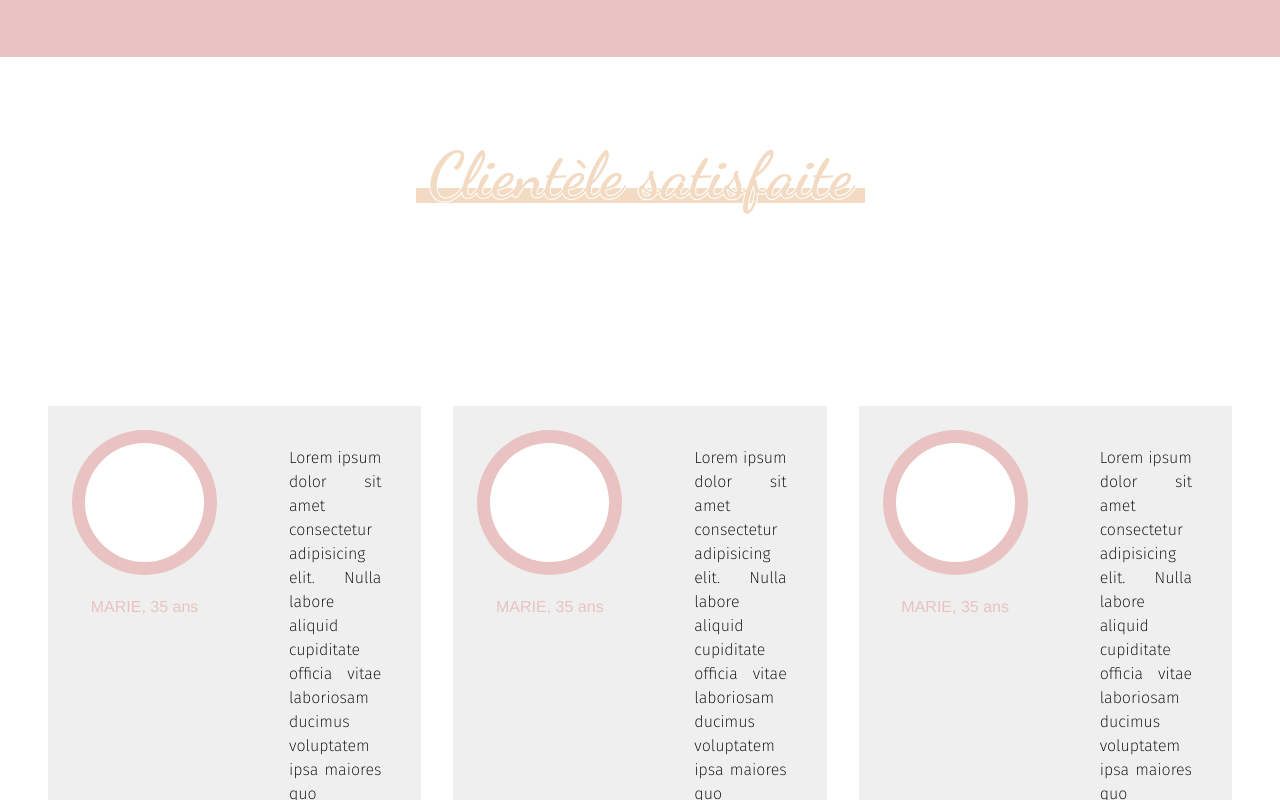
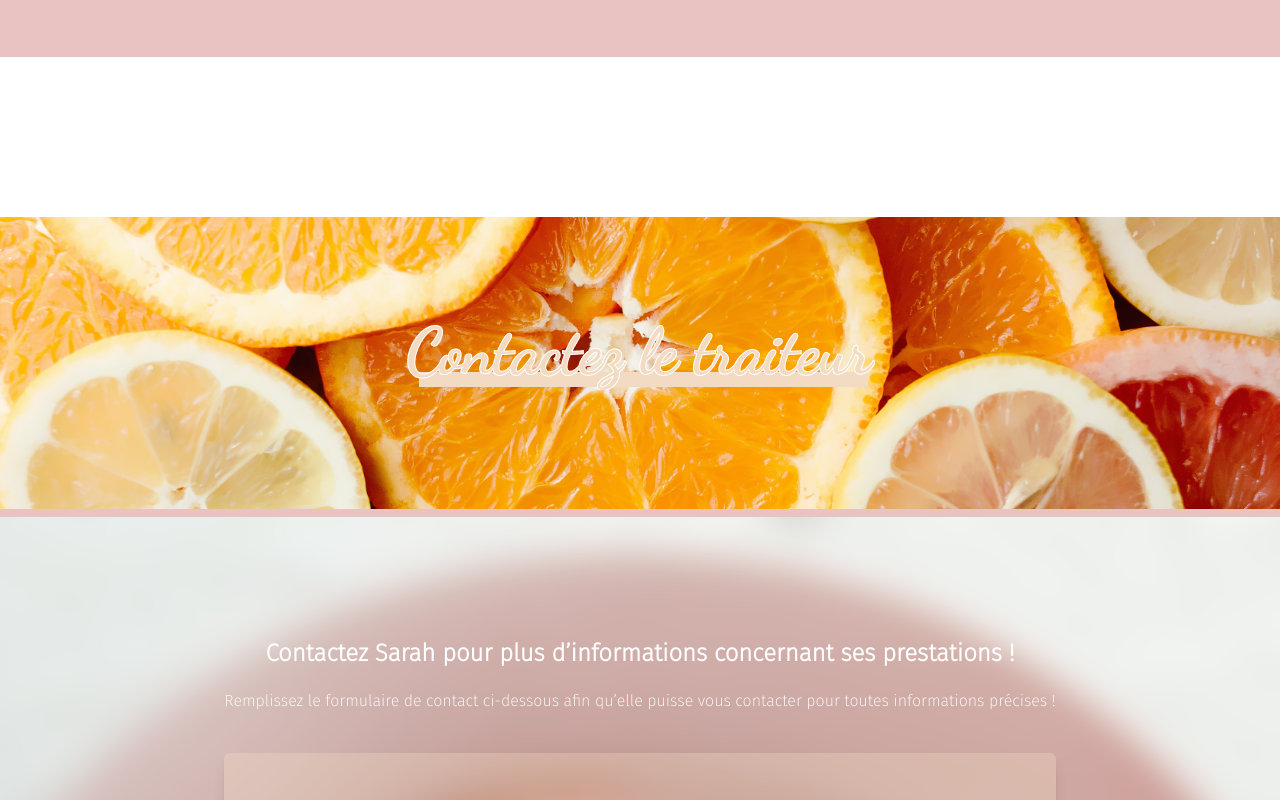
Before and after one commit to franzhopp/By-Sarah-Cuisine, a React (Vite) app: page / in a window 1280 px wide. Shown: the part 2960-3760 px from the top of the page. Built offline with nearby package versions, Linux system fonts and the light colour scheme.

Commit message:
[ADD] update

```diff
--- a/src/App.jsx
+++ b/src/App.jsx
@@ -24,7 +24,7 @@ import PropositionOfServices from "./Pages/Proposal/proposal.jsx";
 
 // Segmentation 4 //
 import DevisFree from "./Pages/Devis/devis.jsx";
-import AvisClient from "./Components/Partner/avis-client.jsx";
+// import AvisClient from "./Components/Partner/avis-client.jsx";
 
 // Système de routage //
 const App = () => {
@@ -57,7 +57,7 @@ const Homepage = () => {
       <SectionDuplicate />
       <Cards />
       <Partner />
-      <AvisClient/>
+      {/* <AvisClient/> */}
       <Form />
       <FormContact />
     </div>
--- a/src/Components/Contact/contact.jsx
+++ b/src/Components/Contact/contact.jsx
@@ -4,9 +4,9 @@ import Image from "../../assets/svg-contact.png";
 const TitleForm = () => {
   return (
     <div id="contact">
-      <div className="image-contact-by-sarah-cuisine h-auto max-w-4xl mx-auto sm:py-20 sm:px-6 lg:px-8">
+      <div className="image-contact-by-sarah-cuisine max-w-4xl mx-auto sm:py-20 sm:px-6 lg:px-8">
         <span className="flex justify-center">
-          <img data-aos="fade-right" src={Image} alt="" />
+          <img data-aos="fade-right" src={Image} alt="" className="mt-24 sm:mt-4" />
         </span>
       </div>
     </div>
--- a/src/Components/Partner/partner.jsx
+++ b/src/Components/Partner/partner.jsx
@@ -1,11 +1,11 @@
-import Image from "../../assets/avis-client.png";
+// import Image from "../../assets/avis-client.png";
 
 const Partner = () => {
   return (
     <div className="">
       <div className="max-w-4xl mx-auto px-4 sm:py-20 sm:px-6 lg:px-8">
         <span className="flex justify-center">
-          <img data-aos="fade-right" src={Image} alt="" />
+          {/* <img data-aos="fade-right" src={Image} alt="" /> */}
         </span>
       </div>
     </div>
```
